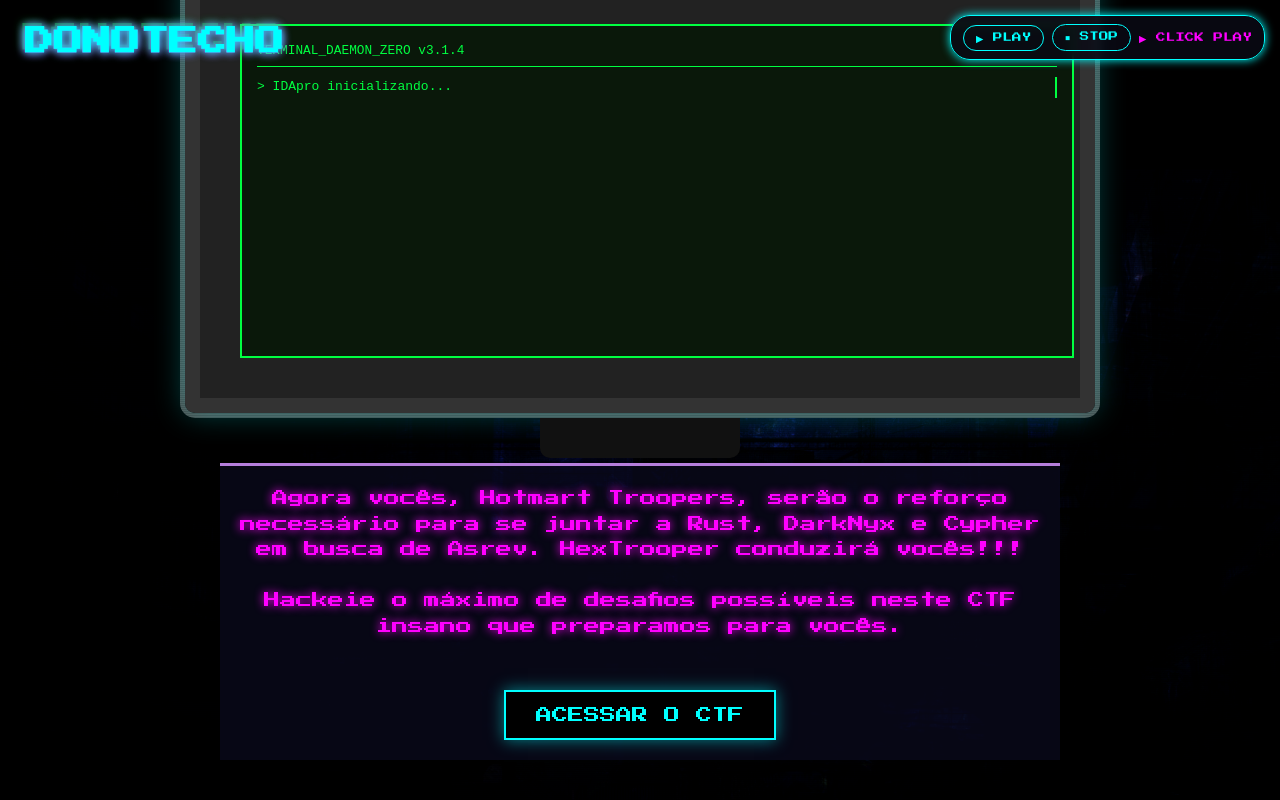
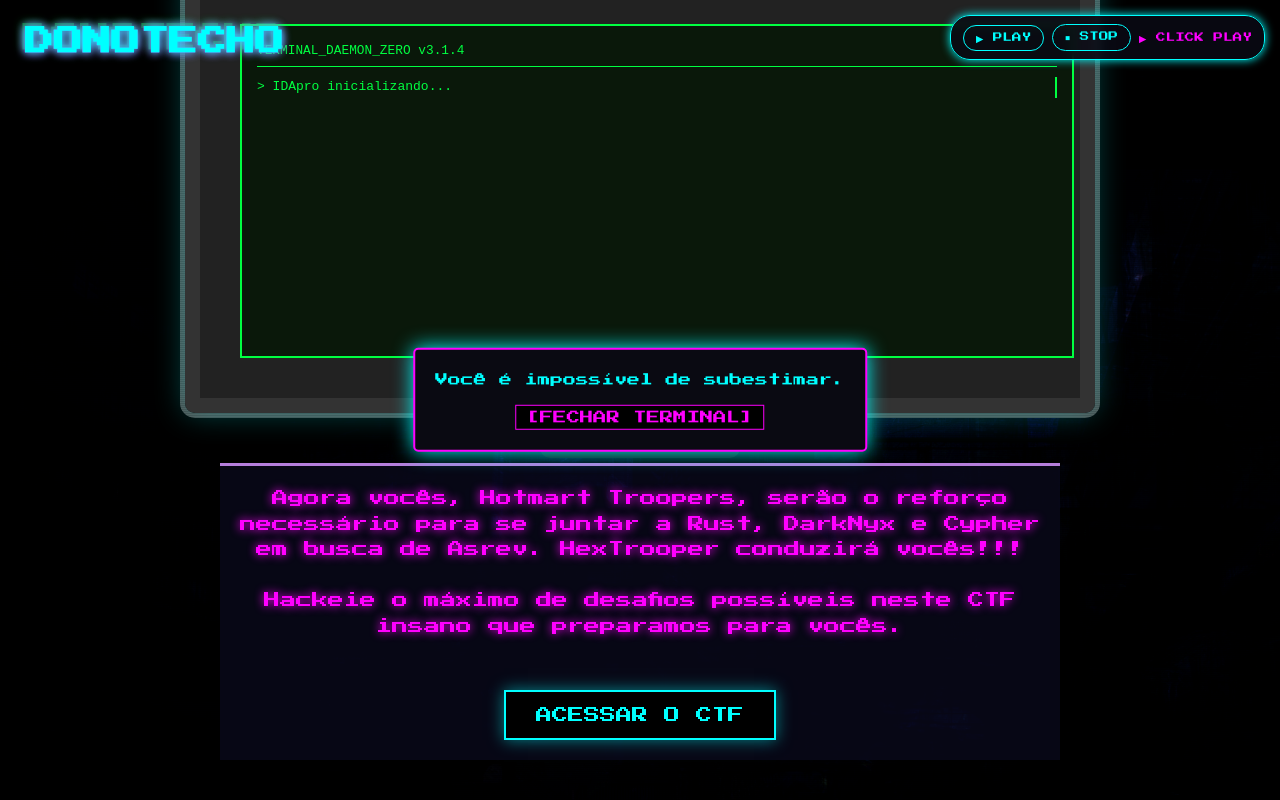
Before and after one commit to adrianoribeirofs/page_donotecho, a plain HTML site: page index.html in a window 1280 px wide. Both pictures are taken after a click on the button "ACESSAR O CTF". Shown: the part 4631-5431 px from the top of the page. Drawn offline with Linux system fonts and the light colour scheme; files whose address does not match are found by name.

Commit message:
Ajustes Botão

```diff
--- a/assets/js/main.js
+++ b/assets/js/main.js
@@ -1,4 +1,3 @@
-// === CÓDIGO DO PLAYER ===
 document.addEventListener('DOMContentLoaded', function() {
     if (!window.HTMLAudioElement) {
         document.getElementById("status").textContent = "🚫 NO AUDIO";
@@ -34,13 +33,68 @@ document.addEventListener('DOMContentLoaded', function() {
         statusText.style.color = "#f0f";
     });
 
-    // Configurar o botão CTF
     document.querySelector('.ctf-button').addEventListener('click', function() {
-        alert("CTF será lançado em breve! Prepare-se para hackear o sistema!");
-    });
+        const hackerPhrases = [
+            "Prepare-se para o hacking!!",
+            "Qual a senha do Forest Gump? Resp: OneForestOne",
+            "Hacker Hackeia!!!",
+            "Asrev ainda está vivo?",
+            "Vyra, sua lazarenta!!!!",
+            "É o bicho é o bicho vou te devorar crocodilo eu sooouuuu...",
+            "Então você é Hacker malvadão??",
+            "Valeu natalina!!!",
+            "Um eterno aprendiz, todo dia precisa aprender a mesma coisa.",
+            "Uma constelação de erros brilhando no céu da ignorância.",
+            "Em meio à luz da sabedoria, você trouxe a escuridão",
+            "Invista no seu netowrking com o silêncio!",
+            "Em algum lugar do mundo existe uma árvore que recicla o ar que você respira, encontre-a e peça desculpas!",
+            "Assintomático para a inteligência",
+            "Inteligente não praticante",
+            "Possui boas intenções, mas nenhuma delas é o êxito",
+            "Se pensar fosse crime, algumas pessoas seriam inocentes.",
+            "O talento está no sangue, mas falta circular.",
+            "O ouro é um parente do cachorro, pois tem uns quilate",
+            "Qual esposa do psyduck? Resp.: A psicopata!",
+            "Dois patos um paulista e um carioca. O carioca falou: coé. O paulista falou coé mané",
+            "O silêncio é sua maior qualidade",
+            "Por que a Barbie estava vendada enquanto esculpia o Ben10 com Argila com o Ken do seu lado? Resp.: Porque ela estava fazendo o Ben sem olha a Ken!",
+            "Você é impossível de subestimar.",
+            "Pipipi Popopo!!!"
+        ];
+
+        const randomIndex = Math.floor(Math.random() * hackerPhrases.length);
+        const randomPhrase = hackerPhrases[randomIndex];
+
+        const alertBox = document.createElement('div');
+        alertBox.style.position = 'fixed';
+        alertBox.style.top = '50%';
+        alertBox.style.left = '50%';
+        alertBox.style.transform = 'translate(-50%, -50%)';
+        alertBox.style.backgroundColor = '#0a0a12';
+        alertBox.style.color = '#0ff';
+        alertBox.style.border = '2px solid #f0f';
+        alertBox.style.padding = '20px';
+        alertBox.style.borderRadius = '5px';
+        alertBox.style.boxShadow = '0 0 20px #0ff';
+        alertBox.style.zIndex = '9999';
+        alertBox.style.fontFamily = '"Press Start 2P", cursive';
+        alertBox.style.fontSize = '0.8rem';
+        alertBox.style.textAlign = 'center';
+        alertBox.style.maxWidth = '80%';
+
+        alertBox.innerHTML = `
+            <div style="margin-bottom:15px;">${randomPhrase}</div>
+            <button onclick="this.parentElement.remove()"
+                    style="background:#000; color:#f0f; border:1px solid #f0f;
+                        padding:5px 10px; cursor:pointer; font-family:inherit;">
+                [FECHAR TERMINAL]
+            </button>
+        `;
+
+        document.body.appendChild(alertBox);
     });
 
-// Efeito de terminal avançado
+
     const terminalMessages = [
         "> Iniciando sequência de decodificação...",
         "> IDApro inicializando...",
@@ -83,5 +137,6 @@ function typeTerminal() {
         }
     }
 
-// Iniciar animação do terminal
+
     setTimeout(typeTerminal, 1000);
+});
```
Also changed, not shown: assets/css/main.css (+8 -9 lines), index.html (+8 -5 lines). Lines whose indentation alone changed are shown as unchanged.
